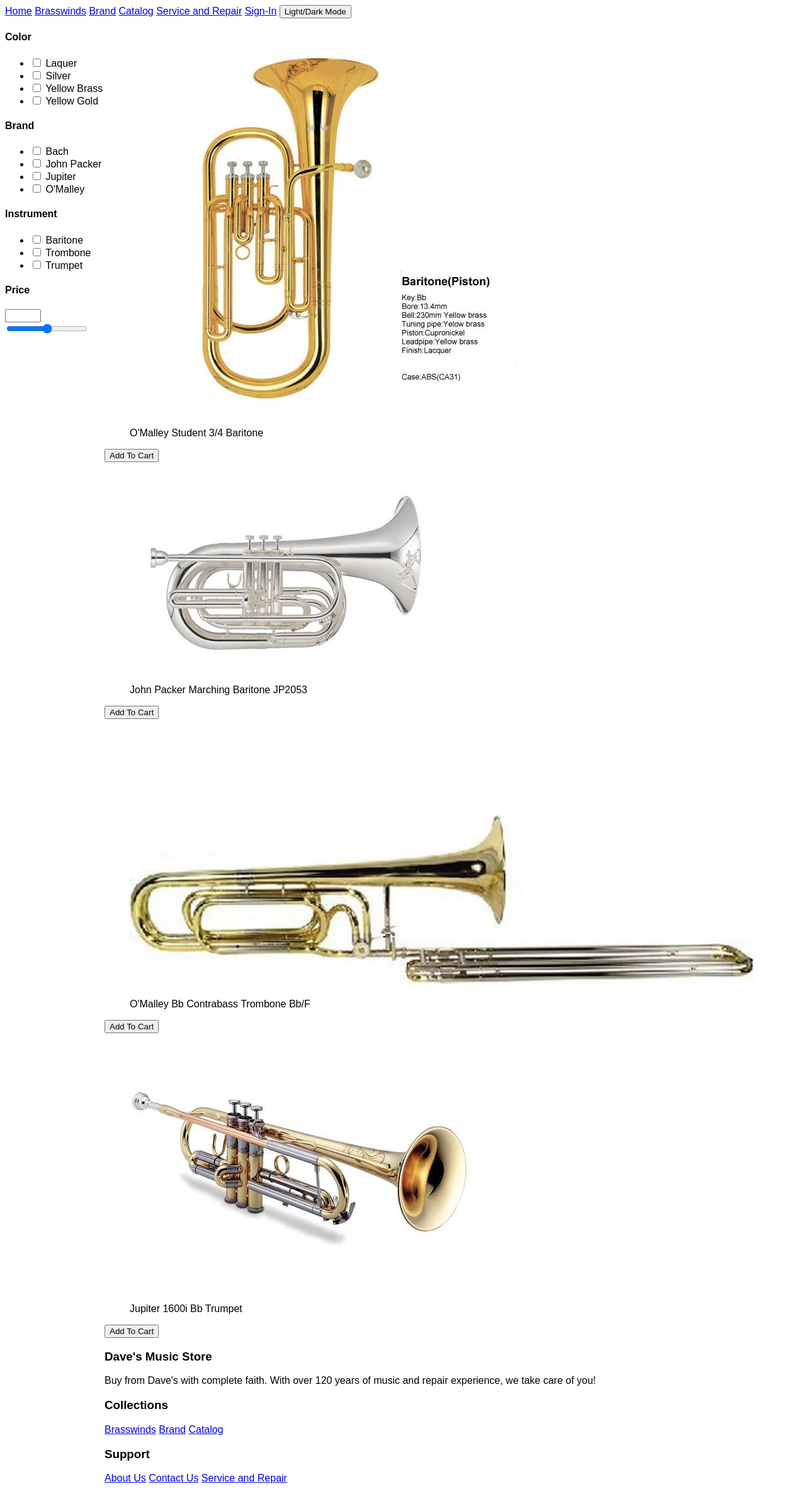
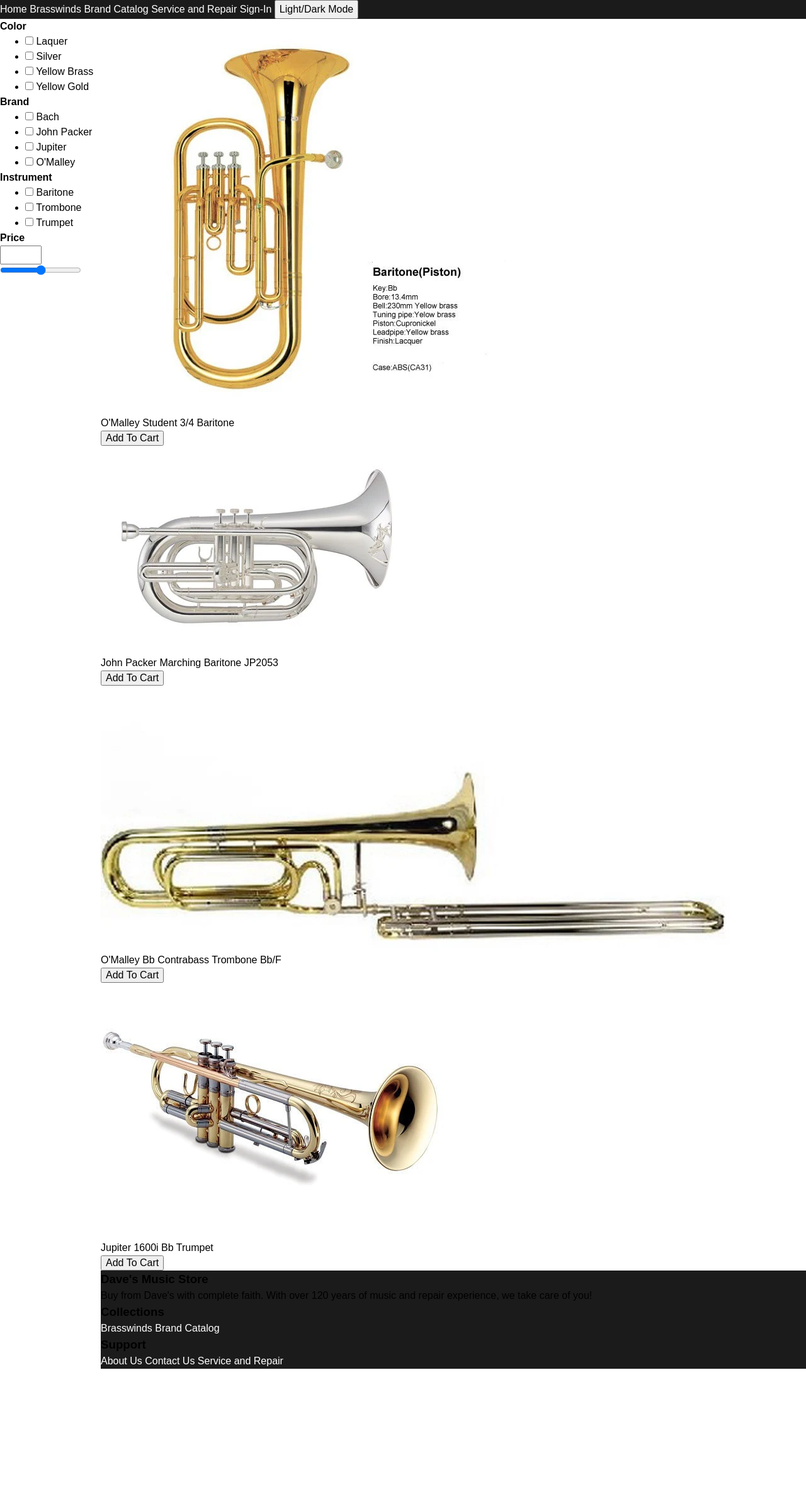
Before and after one commit to Miles-Wiser/TESD_1700_Server-side_Web_Development, a PHP site: page /catalog.html in a window 1280 px wide. Shown: the whole page at 63% size. After the commit the page ends 2174 px from the top, so only its background shows below. Run offline with PHP 8.4, Linux system fonts and the light colour scheme.

Commit message:
Add CSS reset and update layout and pages
- Add reset.css to provide baseline styles
- Update layout.css for layout improvements
- Update catalog.html, index.html, and sign-in.html to apply new styles

```diff
--- a/Project/CSS/layout.css
+++ b/Project/CSS/layout.css
@@ -1,7 +1,28 @@
+
+header {
+    background-color: rgb(27, 27, 27);
+}
+
+/* footer Styles */
+    footer {
+        background-color: rgb(27, 27, 27);
+    }
+
+/* a Styles */
+nav a {
+    color: white;
+    text-decoration: none;
+}
+nav a:hover {
+    color: gray;
+}
 /* ===============
     Phone Devices
    =============== */
 @media only screen and (max-width: 640px) {
+    body {
+        margin: 15px;
+    }
 }
 
 /* ===================
--- /dev/null
+++ b/Project/CSS/reset.css
@@ -0,0 +1,54 @@
+/* 1. Use a more-intuitive box-sizing model */
+*, *::before, *::after {
+  box-sizing: border-box;
+}
+
+/* 2. Remove default margin */
+* {
+  margin: 0;
+}
+
+/* 3. Enable keyword animations */
+@media (prefers-reduced-motion: no-preference) {
+  html {
+    interpolate-size: allow-keywords;
+  }
+}
+
+body {
+  /* 4. Add accessible line-height */
+  line-height: 1.5;
+  /* 5. Improve text rendering */
+  -webkit-font-smoothing: antialiased;
+}
+
+/* 6. Improve media defaults */
+img, picture, video, canvas, svg {
+  display: block;
+  max-width: 100%;
+}
+
+/* 7. Inherit fonts for form controls */
+input, button, textarea, select {
+  font: inherit;
+}
+
+/* 8. Avoid text overflows */
+p, h1, h2, h3, h4, h5, h6 {
+  overflow-wrap: break-word;
+}
+
+/* 9. Improve line wrapping */
+p {
+  text-wrap: pretty;
+}
+h1, h2, h3, h4, h5, h6 {
+  text-wrap: balance;
+}
+
+/*
+  10. Create a root stacking context
+*/
+#root, #__next {
+  isolation: isolate;
+}
--- a/Project/catalog.html
+++ b/Project/catalog.html
@@ -5,6 +5,7 @@
     <meta lang="en">
     <meta name="viewport" content="width=device-width, initial-scale=1.0">
     <title>Dave's Music Store | Catalog</title>
+    <link href="../Project/CSS/reset.css" rel="stylesheet">
     <link href="../Project/CSS/light-dark.css" rel="stylesheet">
     <link href="../Project/CSS/layout.css" rel="stylesheet">
     <link href="../Project/CSS/catalog.css" rel="stylesheet">
--- a/Project/index.html
+++ b/Project/index.html
@@ -5,6 +5,7 @@
     <meta lang="en">
     <meta name="viewport" content="width=device-width, initial-scale=1.0">
     <title>Dave's Music Store</title>
+    <link href="../Project/CSS/reset.css" rel="stylesheet">
     <link href="../Project/CSS/light-dark.css" rel="stylesheet">
     <link href="../Project/CSS/layout.css" rel="stylesheet">
     <link href="../Project/CSS/index.css" rel="stylesheet">
--- a/Project/sign-in.html
+++ b/Project/sign-in.html
@@ -5,6 +5,7 @@
     <meta lang="en">
     <meta name="viewport" content="width=device-width, initial-scale=1.0">
     <title>Dave's Music Store | Sign-In</title>
+    <link href="../Project/CSS/reset.css" rel="stylesheet">
     <link href="../Project/CSS/light-dark.css" rel="stylesheet">
     <link href="../Project/CSS/layout.css" rel="stylesheet">
     <link href="../Project/CSS/sign-in.css" rel="stylesheet">
```
